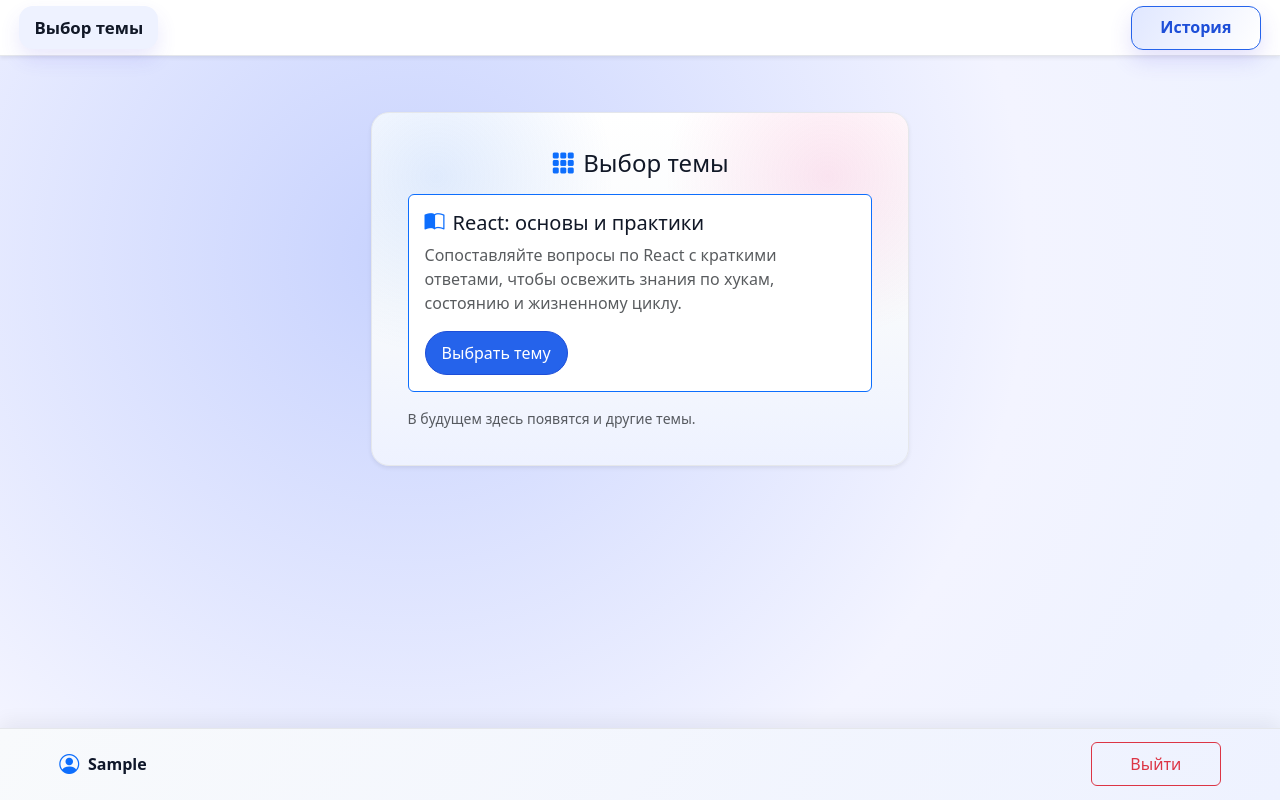
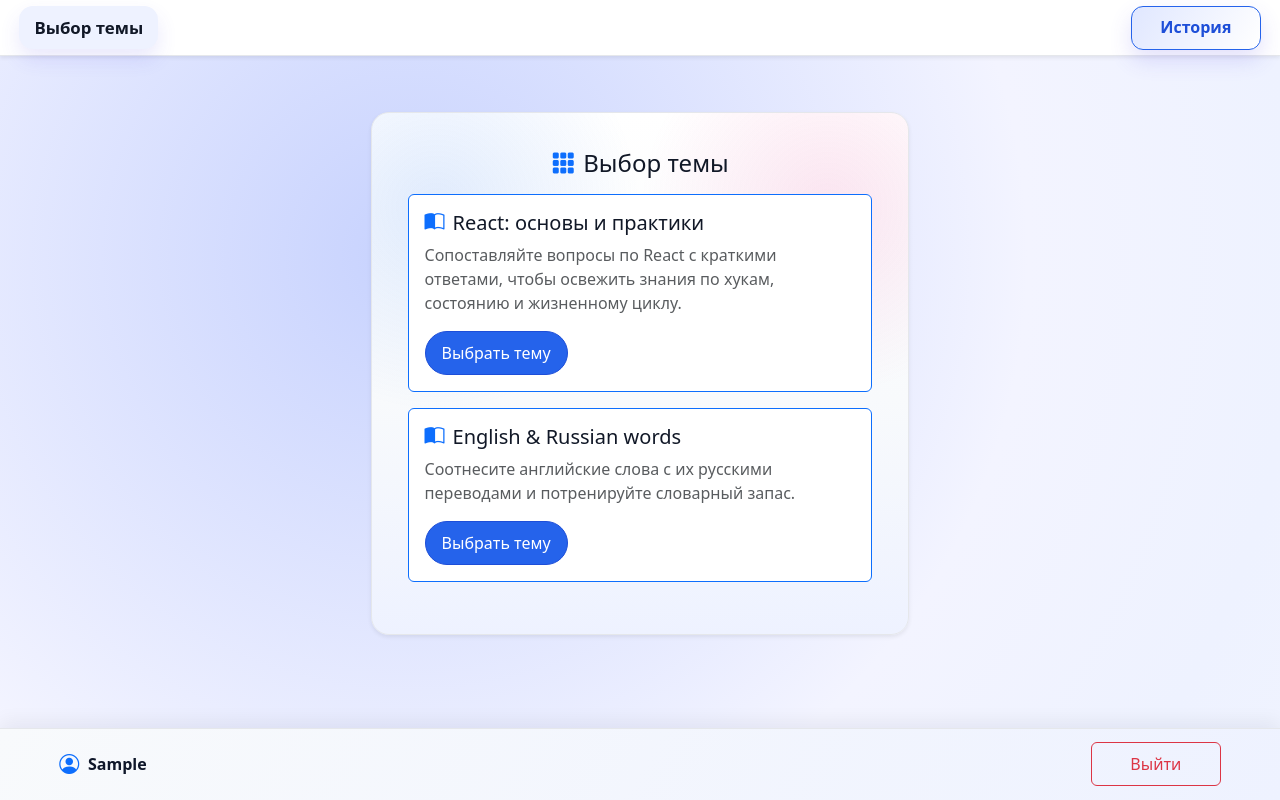
Before and after one commit to pavelkayler/pavelkayler.github.io, a React (Vite) app: page /#/ in a window 1280 px wide. Both pictures are taken after typing "Sample" into the empty fields and a click on the button "Войти". Built offline with nearby package versions, Linux system fonts and the light colour scheme.

Commit message:
Add English and Russian vocabulary topic

```diff
--- a/src/core/context/QuizContext.jsx
+++ b/src/core/context/QuizContext.jsx
@@ -7,7 +7,7 @@ import {
   useState,
 } from "react";
 
-import { questions as baseQuestions } from "../data/questions.js";
+import { topics } from "../data/questions.js";
 import { UserContext } from "./UserContext.jsx";
 import { HistoryContext } from "./HistoryContext.jsx";
 
@@ -84,21 +84,21 @@ const pickRandomPrompt = (columns, prevPairId = null) => {
 
 const QUIZ_DURATION_SECONDS = 5 * 60; // 5 минут
 
-const defaultTopic = null;
-
-const initialColumns = createColumns(baseQuestions);
+const defaultTopic = topics[0];
 
 const QuizProvider = ({ children }) => {
   const { userName } = useContext(UserContext);
   const { addQuizAttempt } = useContext(HistoryContext);
 
-  const [questions] = useState(baseQuestions);
+  const [questions, setQuestions] = useState(defaultTopic.questions);
   const [topic, setTopic] = useState(defaultTopic);
 
   const [sessionId, setSessionId] = useState(0);
   const [completedSessionId, setCompletedSessionId] = useState(null);
 
-  const [columns, setColumns] = useState(initialColumns);
+  const [columns, setColumns] = useState(() =>
+    createColumns(defaultTopic.questions),
+  );
   const { leftItems, rightItems } = columns;
 
   const [currentPrompt, setCurrentPrompt] = useState(null);
@@ -122,11 +122,12 @@ const QuizProvider = ({ children }) => {
 
   // подготовка квиза (после выбора темы)
   const initQuiz = useCallback((nextTopic = null) => {
-    if (nextTopic) {
-      setTopic(nextTopic);
-    }
+    const selectedTopic = nextTopic || topic || defaultTopic;
 
-    const newColumns = createColumns(questions);
+    setTopic(selectedTopic);
+    setQuestions(selectedTopic.questions);
+
+    const newColumns = createColumns(selectedTopic.questions);
 
     setColumns(newColumns);
     setCurrentPrompt(null);
@@ -147,7 +148,7 @@ const QuizProvider = ({ children }) => {
     setSessionId((prev) => prev + 1);
     setCompletedSessionId(null);
     setCountdown(null);
-  }, [questions]);
+  }, [topic]);
 
   const resetTopic = useCallback(() => {
     setTopic(null);
--- a/src/core/data/questions.js
+++ b/src/core/data/questions.js
@@ -1,4 +1,10 @@
-const questions = [
+const topics = [
+  {
+    id: "react-basics",
+    title: "React: основы и практики",
+    description:
+      "Сопоставляйте вопросы по React с краткими ответами, чтобы освежить знания по хукам, состоянию и жизненному циклу.",
+    questions: [
       {
         id: 1,
         left: "Для чего используется useState?",
@@ -79,6 +85,32 @@ const questions = [
         left: "Когда стоит применять Error Boundary?",
         right: "Чтобы отловить ошибки рендера дочерних компонентов",
       },
+    ],
+  },
+  {
+    id: "en-ru-words",
+    title: "English & Russian words",
+    description:
+      "Соотнесите английские слова с их русскими переводами и потренируйте словарный запас.",
+    questions: [
+      { id: 1, left: "apple", right: "яблоко" },
+      { id: 2, left: "bridge", right: "мост" },
+      { id: 3, left: "sunrise", right: "рассвет" },
+      { id: 4, left: "river", right: "река" },
+      { id: 5, left: "knowledge", right: "знание" },
+      { id: 6, left: "journey", right: "путешествие" },
+      { id: 7, left: "mountain", right: "гора" },
+      { id: 8, left: "whisper", right: "шёпот" },
+      { id: 9, left: "courage", right: "смелость" },
+      { id: 10, left: "harbor", right: "гавань" },
+      { id: 11, left: "feather", right: "перо" },
+      { id: 12, left: "mirror", right: "зеркало" },
+      { id: 13, left: "thunder", right: "гром" },
+      { id: 14, left: "silence", right: "тишина" },
+      { id: 15, left: "garden", right: "сад" },
+      { id: 16, left: "freedom", right: "свобода" },
+    ],
+  },
 ];
 
-export { questions };
+export { topics };
--- a/src/ui/components/topics/Topics.jsx
+++ b/src/ui/components/topics/Topics.jsx
@@ -13,6 +13,7 @@ import {
 
 import { QuizContext } from "../../../core/context/Context.jsx";
 import { useAuthGuard } from "../../../core/hooks/useAuthGuard.js";
+import { topics } from "../../../core/data/questions.js";
 
 const Topics = () => {
   const { initQuiz } = useContext(QuizContext);
@@ -20,8 +21,8 @@ const Topics = () => {
 
   useAuthGuard();
 
-  const handleSelect = () => {
-    initQuiz({ id: "react-basics", title: "React: основы и практики" });
+  const handleSelect = (topic) => () => {
+    initQuiz(topic);
     navigate("/quiz");
   };
 
@@ -36,26 +37,26 @@ const Topics = () => {
                 Выбор темы
               </CardTitle>
 
-              <Card className="mb-3 border-primary">
+              {topics.map((topic) => (
+                <Card key={topic.id} className="mb-3 border-primary">
                   <CardBody>
                     <CardTitle className="fs-5 mb-2">
                       <i className="bi bi-book-half me-2 text-primary" />
-                    React: основы и практики
+                      {topic.title}
                     </CardTitle>
                     <CardText className="mb-3 text-muted">
-                    Сопоставляйте вопросы по React с краткими
-                    ответами, чтобы освежить знания по хукам,
-                    состоянию и жизненному циклу.
+                      {topic.description}
                     </CardText>
-                  <Button variant="primary" type="button" onClick={handleSelect}>
+                    <Button
+                      variant="primary"
+                      type="button"
+                      onClick={handleSelect(topic)}
+                    >
                       Выбрать тему
                     </Button>
                   </CardBody>
                 </Card>
-
-              <CardText className="text-muted small mb-0">
-                В будущем здесь появятся и другие темы.
-              </CardText>
+              ))}
             </CardBody>
           </Card>
         </Col>
```
Lines whose indentation alone changed are shown as unchanged.
